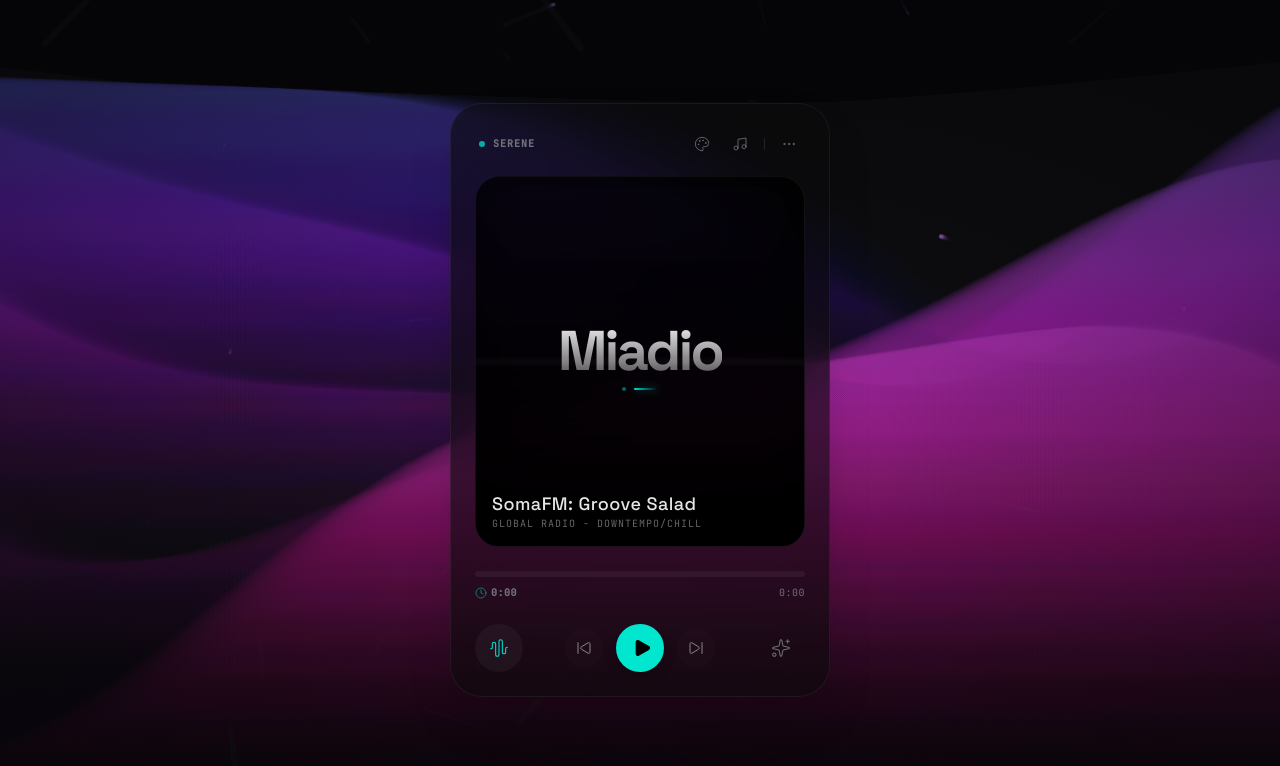
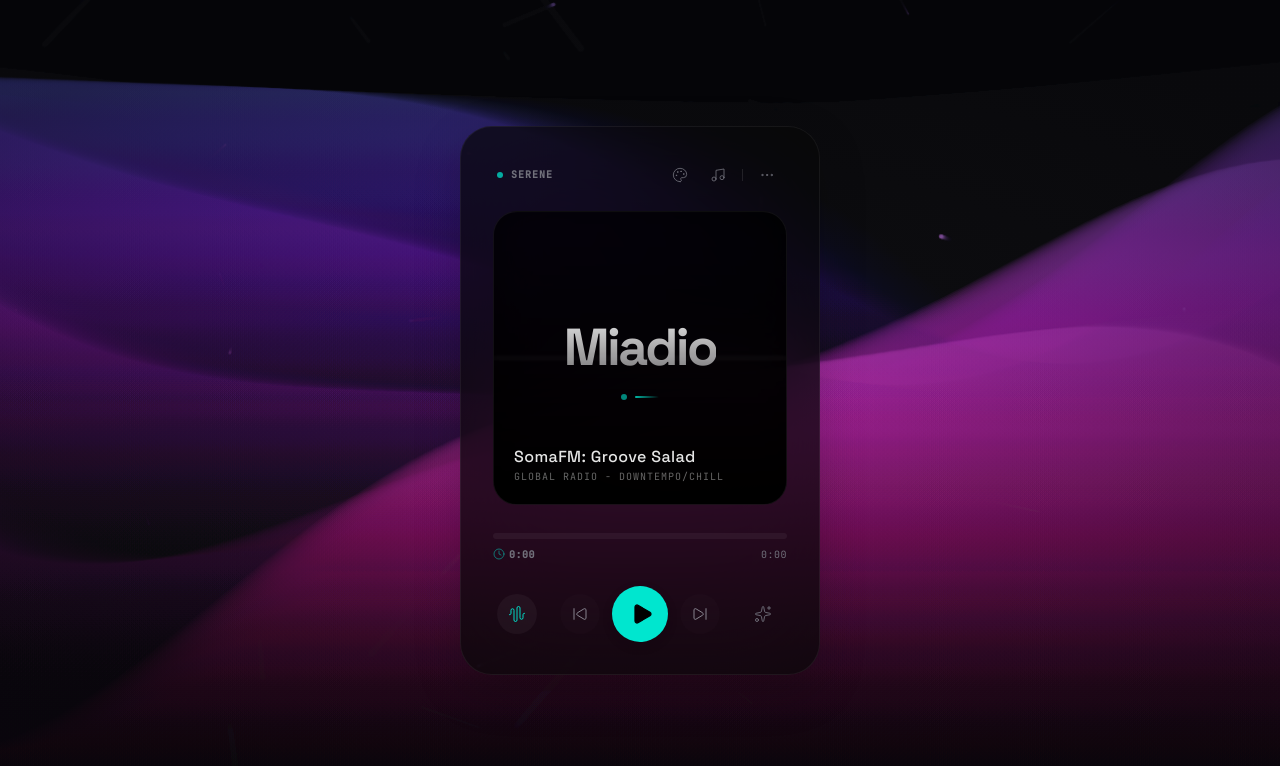
Before and after one commit to xianfanhuang/Studio, a React (Vite) app: page / in a window 1280 px wide. Shown: the top 766 px of the page. Built offline with nearby package versions, Linux system fonts and the light colour scheme.

Commit message:
refactor(ui): refine glass player aesthetics
Update layout dimensions, increase backdrop blur, and adjust padding for a more polished glassmorphism effect in the center player panel.

```diff
--- a/src/App.tsx
+++ b/src/App.tsx
@@ -862,7 +862,7 @@
 
       {/* 2. Glass Player Center Panel */}
       <div
-        className={`relative z-10 w-full max-w-[19rem] sm:max-w-[380px] p-5 sm:p-6 rounded-[28px] sm:rounded-[32px] border border-white/[0.06] bg-black/40 sm:bg-[#0a0a0a]/60 backdrop-blur-[32px] shadow-2xl transition-all duration-700  ${
+        className={`relative z-10 w-full max-w-[19rem] sm:max-w-[360px] p-6 sm:p-8 rounded-[32px] border border-white/[0.06] bg-[#080808]/70 backdrop-blur-[48px] shadow-[0_16px_48px_rgba(0,0,0,0.2)] transition-all duration-700  ${
           isZen
             ? 'opacity-0 scale-[0.93] pointer-events-none translate-y-6 blur-lg'
             : 'opacity-100 scale-100 pointer-events-auto'
@@ -870,8 +870,8 @@
         onClick={(e) => e.stopPropagation()} // don't close Zen mode when hitting player!
       >
         {/* Top toolbar */}
-        <div className="flex items-center justify-between mb-4">
-          <div className="flex items-center gap-2 px-1">
+        <div className="flex items-center justify-between mb-5 px-1">
+          <div className="flex items-center gap-2">
             <span className="w-1.5 h-1.5 rounded-full bg-[var(--emotion-color)] transition-colors duration-500 animate-pulse" />
             <span className="font-mono text-[10px] font-semibold uppercase tracking-widest text-zinc-500">
               {activeEmotion}
@@ -881,7 +881,7 @@
           <div className="flex gap-1.5 items-center relative">
             <button
               onClick={() => setActiveDrawer(activeDrawer === 'style' ? null : 'style')}
-              className={`p-2 rounded-full transition-all cursor-pointer ${
+              className={`p-2 rounded-full transition-all active:scale-95 cursor-pointer ${
                 activeDrawer === 'style'
                   ? 'bg-[var(--emotion-color)]/10 text-[var(--emotion-color)]'
                   : 'bg-transparent text-zinc-500 hover:text-white hover:bg-white/[0.04]'
@@ -892,7 +892,7 @@
             </button>
             <button
               onClick={() => setActiveDrawer(activeDrawer === 'playlist' ? null : 'playlist')}
-              className={`p-2 rounded-full transition-all cursor-pointer ${
+              className={`p-2 rounded-full transition-all active:scale-95 cursor-pointer ${
                 activeDrawer === 'playlist'
                   ? 'bg-[var(--emotion-color)]/10 text-[var(--emotion-color)]'
                   : 'bg-transparent text-zinc-500 hover:text-white hover:bg-white/[0.04]'
@@ -906,7 +906,7 @@
 
             <button
               onClick={() => setShowMoreMenu(!showMoreMenu)}
-              className={`p-2 rounded-full transition-all cursor-pointer ${
+              className={`p-2 rounded-full transition-all active:scale-95 cursor-pointer ${
                 showMoreMenu || isCcActive
                   ? 'text-white bg-white/[0.04]'
                   : 'bg-transparent text-zinc-500 hover:text-white hover:bg-white/[0.04]'
@@ -960,27 +960,27 @@
             )}
           </div>
         </div>        {/* Dynamic Album & Visual Brand Center */}
-        <div className="relative w-full aspect-square sm:aspect-[4/4.5] rounded-[20px] sm:rounded-[24px] border border-white/[0.05] bg-gradient-to-b from-black/60 to-black/90 overflow-hidden mb-5 sm:mb-6 group shadow-[0_0_40px_rgba(0,0,0,0.5)_inset] flex flex-col items-center justify-center">
+        <div className="relative w-full aspect-square rounded-[24px] border border-white/[0.05] bg-gradient-to-b from-black/60 to-black/90 overflow-hidden mb-7 group shadow-[0_0_40px_rgba(0,0,0,0.5)_inset] flex flex-col items-center justify-center transition-all duration-500">
           <canvas
             ref={albumCanvasRef}
             className="absolute inset-0 w-full h-full object-cover mix-blend-screen opacity-80"
           />
           {/* Core Brand Mark */}
-          <div className="z-10 flex flex-col items-center justify-center mt-[-10px] pointer-events-none select-none">
-            <h2 className="font-display text-5xl sm:text-[3.5rem] font-bold tracking-tighter text-transparent bg-clip-text bg-gradient-to-b from-white/95 to-white/30 drop-shadow-2xl">
+          <div className="z-10 flex flex-col items-center justify-center mt-[-8px] pointer-events-none select-none">
+            <h2 className="font-display text-[2.75rem] sm:text-[3.25rem] font-bold tracking-tighter text-transparent bg-clip-text bg-gradient-to-b from-white/95 to-white/40 drop-shadow-md">
               Miadio
             </h2>
             <div className="flex items-center gap-2 mt-2">
-              <div className="w-1 h-1 rounded-full bg-[var(--emotion-color)]/60 animate-pulse" />
-              <div className="w-6 h-0.5 bg-gradient-to-r from-[var(--emotion-color)] to-transparent rounded-full shadow-[0_0_8px_var(--emotion-glow)]" />
+              <div className="w-1.5 h-1.5 rounded-full bg-[var(--emotion-color)]/80 animate-pulse" />
+              <div className="w-6 h-[2px] bg-gradient-to-r from-[var(--emotion-color)] to-transparent rounded-full opacity-80" />
             </div>
           </div>
 
-          <div className="absolute inset-0 bg-gradient-to-t from-black/95 via-black/30 to-transparent flex flex-col justify-end p-4">
-            <h1 className="font-display text-lg font-medium text-white/90 leading-tight tracking-wide mb-0.5 transition-colors duration-500">
+          <div className="absolute inset-0 bg-gradient-to-t from-black/95 via-black/30 to-transparent flex flex-col justify-end p-5 overflow-hidden">
+            <h1 className="font-display text-base font-medium text-white/90 leading-tight tracking-wide mb-1 transition-colors duration-500 truncate w-full">
               {isMicActive ? 'Ambient Mic' : isHostActive ? 'AI Assistant Speaking' : activeTrack?.name || 'Silent Wave'}
             </h1>
-            <p className="text-[10px] font-mono text-white/40 uppercase tracking-widest leading-tight transition-colors duration-500">
+            <p className="text-[10px] font-mono text-white/40 uppercase tracking-widest leading-tight transition-colors duration-500 truncate w-full">
               {isMicActive ? 'Listening to microphone' : isHostActive ? 'Generative Broadcast' : activeTrack?.artist || 'Acoustic Engine'}
             </p>
           </div>
@@ -988,7 +988,7 @@
           {/* Quick full-screen zen button overlay */}
           <button
             onClick={() => setIsZen(true)}
-            className="absolute top-4 right-4 p-2 py-1.5 rounded-lg bg-black/40 hover:bg-black/80 border border-white/5 backdrop-blur-md opacity-0 group-hover:opacity-100 transition-all text-zinc-400 hover:text-white flex items-center gap-1.5 text-[10px] uppercase font-mono tracking-widest cursor-pointer"
+            className="absolute top-4 right-4 p-2 py-1.5 rounded-lg bg-black/40 hover:bg-black/80 active:scale-95 border border-white/5 backdrop-blur-md opacity-0 group-hover:opacity-100 transition-all text-zinc-400 hover:text-white flex items-center gap-1.5 text-[10px] uppercase font-mono tracking-widest cursor-pointer"
           >
             <ZoomIn className="w-3.5 h-3.5" />
             Zen Mode [Z]
@@ -1032,7 +1032,7 @@
         )}
 
         {/* Player controls deck */}
-        <div className="flex items-center justify-between">
+        <div className="flex items-center justify-between px-1">
           <button
             onClick={(e) => {
               if (isHostActive) {
@@ -1047,7 +1047,7 @@
                 handleAIHost('intro', e as any);
               }
             }}
-            className={`p-3.5 rounded-full transition-all outline-none cursor-pointer duration-300 ${
+            className={`w-10 h-10 flex items-center justify-center rounded-full transition-all active:scale-95 outline-none cursor-pointer duration-300 ${
               isHostActive
                 ? 'bg-[var(--emotion-color)]/20 text-white shadow-md shadow-[var(--emotion-color)]/20 animate-pulse'
                 : aiMode !== 'off'
@@ -1057,18 +1057,18 @@
             title={`AI Mode: ${aiMode.toUpperCase()} (Click to change | Right-click for intro)`}
           >
             {aiMode === 'dj' ? (
-              <AudioWaveform className={`w-5 h-5 ${isHostActive ? 'animate-pulse' : ''}`} />
+              <AudioWaveform className={`w-4.5 h-4.5 ${isHostActive ? 'animate-pulse' : ''}`} />
             ) : aiMode === 'assistant' ? (
-              <Orbit className={`w-5 h-5 ${isHostActive ? 'animate-bounce' : ''}`} />
+              <Orbit className={`w-4.5 h-4.5 ${isHostActive ? 'animate-bounce' : ''}`} />
             ) : (
-              <Circle className="w-5 h-5" />
+              <Circle className="w-4.5 h-4.5" />
             )}
           </button>
 
-          <div className="flex items-center gap-3">
+          <div className="flex items-center gap-2 sm:gap-3">
             <button
               onClick={() => handleSkip(-1)}
-              className="p-3 rounded-full bg-white/[0.01] hover:bg-white/[0.04] text-zinc-400 hover:text-white transition-colors cursor-pointer"
+              className="w-10 h-10 flex items-center justify-center rounded-full bg-white/[0.01] hover:bg-white/[0.04] active:scale-95 text-zinc-400 hover:text-white transition-all cursor-pointer"
               title="Prev Track"
             >
               <SkipBack className="w-4 h-4 fill-zinc-450" />
@@ -1076,19 +1076,19 @@
 
             <button
               onClick={() => handleTogglePlay()}
-              className="w-12 h-12 rounded-full bg-[var(--emotion-color)] text-black flex items-center justify-center hover:opacity-95 shadow-lg shadow-[var(--emotion-glow)] select-none hover:scale-105 active:scale-95 transition-all duration-300 cursor-pointer"
+              className="w-12 h-12 sm:w-14 sm:h-14 rounded-full bg-[var(--emotion-color)] text-black flex items-center justify-center hover:opacity-95 select-none hover:scale-105 active:scale-95 transition-all duration-300 cursor-pointer shadow-[0_4px_12px_rgba(0,0,0,0.1)]"
               title="Play / Pause [Space]"
             >
               {isPlaying ? (
-                <Pause className="w-5 h-5 fill-black stroke-black" />
+                <Pause className="w-5 h-5 sm:w-6 sm:h-6 fill-black stroke-black" />
               ) : (
-                <Play className="w-5 h-5 fill-black ml-1 stroke-black" />
+                <Play className="w-5 h-5 sm:w-6 sm:h-6 fill-black ml-1 stroke-black" />
               )}
             </button>
 
             <button
               onClick={() => handleSkip(1)}
-              className="p-3 rounded-full bg-white/[0.01] hover:bg-white/[0.04] text-zinc-400 hover:text-white transition-colors cursor-pointer"
+              className="w-10 h-10 flex items-center justify-center rounded-full bg-white/[0.01] hover:bg-white/[0.04] active:scale-95 text-zinc-400 hover:text-white transition-all cursor-pointer"
               title="Next Track"
             >
               <SkipForward className="w-4 h-4 fill-zinc-450" />
@@ -1101,10 +1101,10 @@
               const pick = styles[Math.floor(Math.random() * styles.length)];
               handleSelectStyle(pick.id);
             }}
-            className="p-3.5 rounded-full bg-transparent text-zinc-500 hover:text-white hover:bg-white/[0.04] transition-all cursor-pointer"
+            className="w-10 h-10 flex items-center justify-center rounded-full bg-transparent text-zinc-500 hover:text-white hover:bg-white/[0.04] active:scale-95 transition-all cursor-pointer"
             title="Morph Random Palette"
           >
-            <Sparkles className="w-5 h-5" />
+            <Sparkles className="w-4.5 h-4.5" />
           </button>
         </div>
       </div>
```
